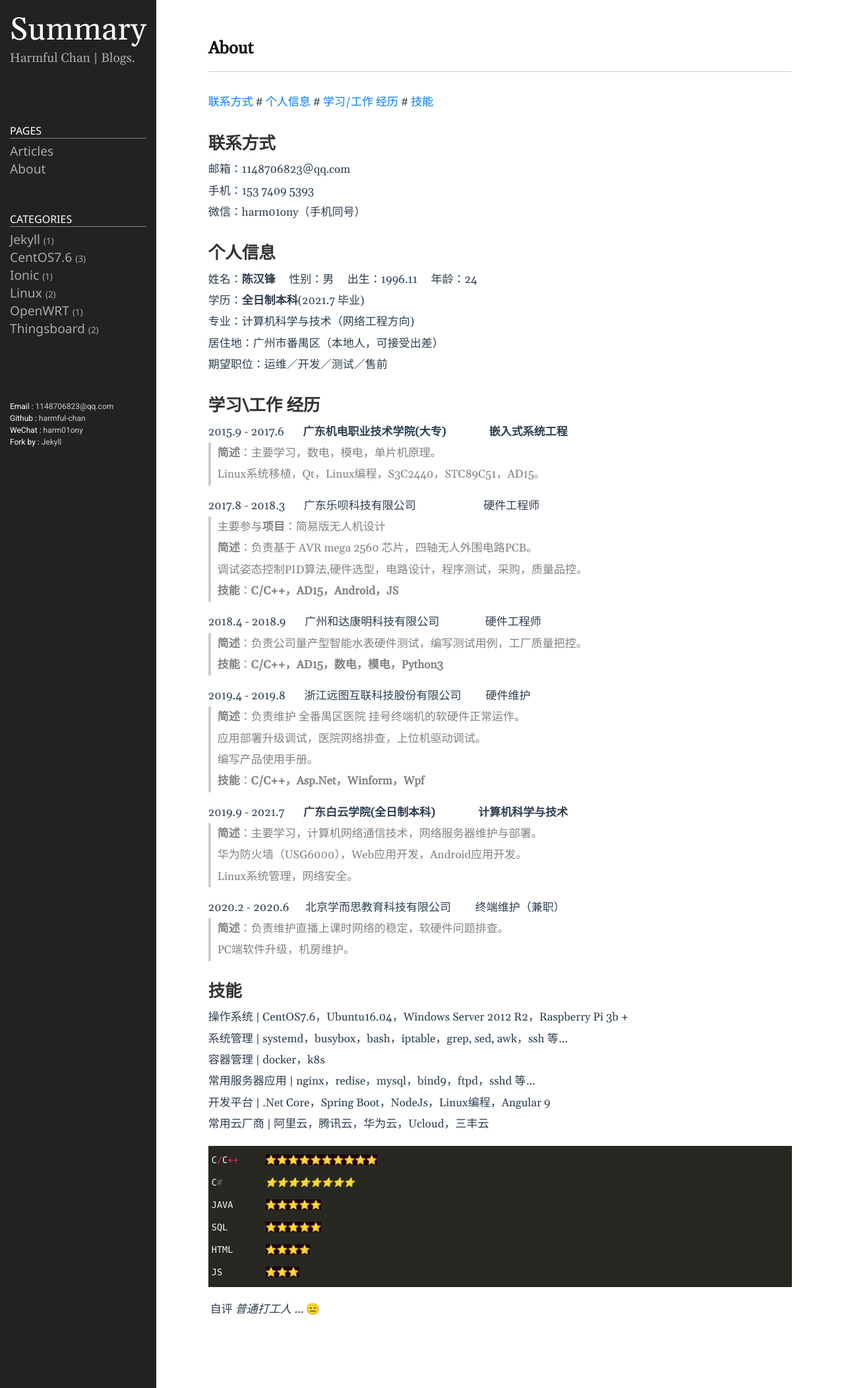
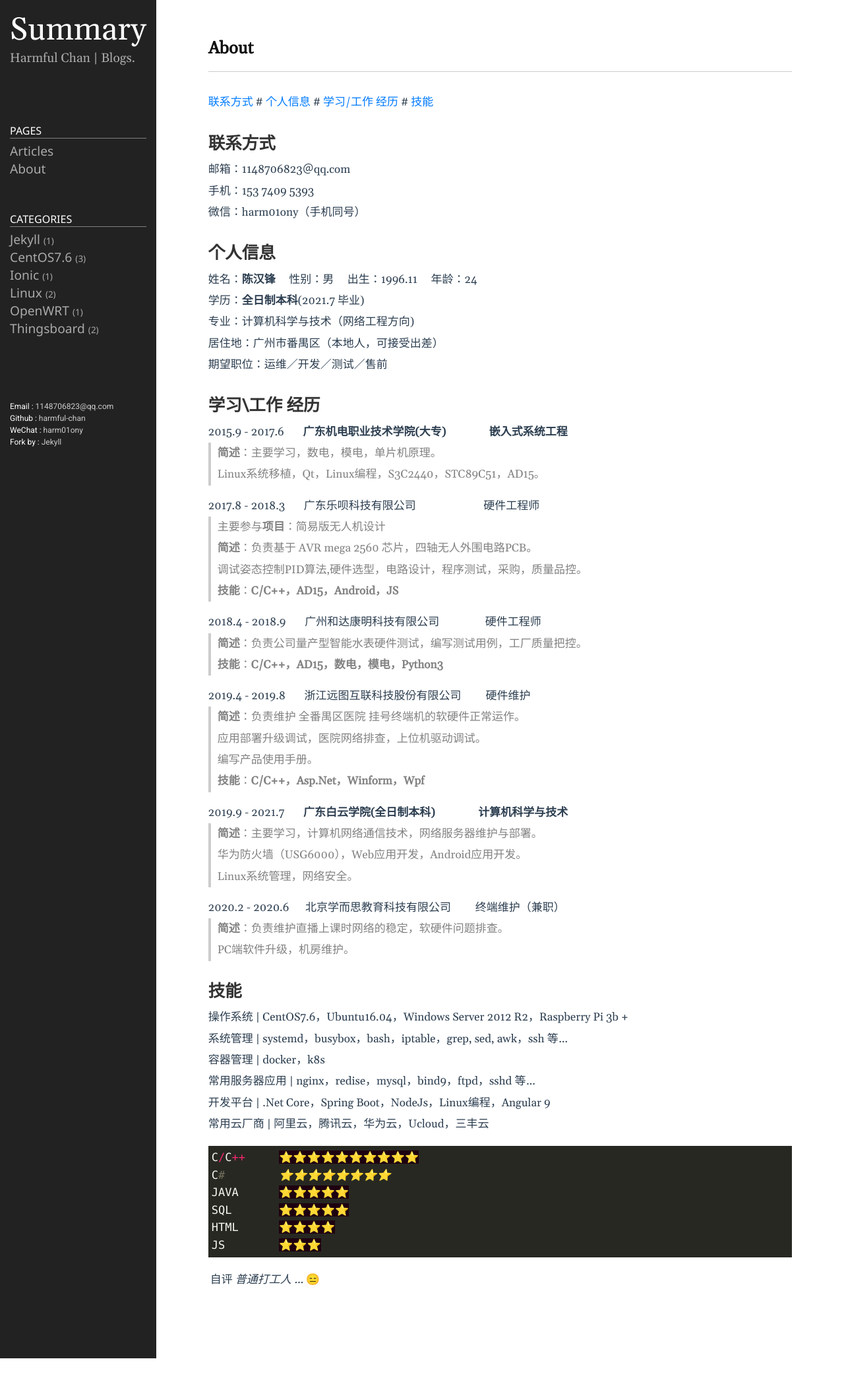
Before and after one commit to harmful-chan/pages, a Jekyll site: the page built from README.md, in a window 1280 px wide. Shown: the whole page at 66% size. Built offline with Jekyll 4.4.1, drawn with Linux system fonts in a browser that asks for light colours; after the commit the page ends 2059 px from its top, so only the background shows below that.

Commit message:
Update style.css

```diff
--- a/public/css/style.css
+++ b/public/css/style.css
@@ -69,12 +69,12 @@ pre {
 	margin-bottom: 15px;
 	padding-bottom: 10px;
 	padding: 5px;
-	line-height: 2;
+	line-height: 1.5;
 }
 
 code {
 	font-family: "Menlo", "Consolas", monospace;
-	font-size: 0.8em;
+	font-size: 1em;
 	margin: 0px;
 }
 
```
